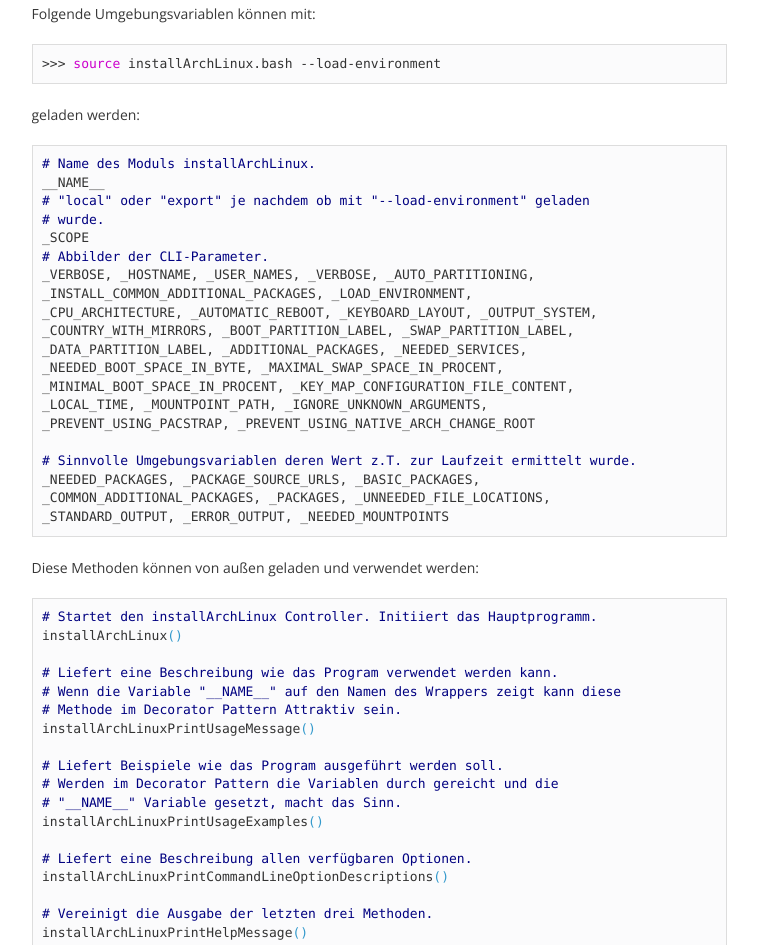
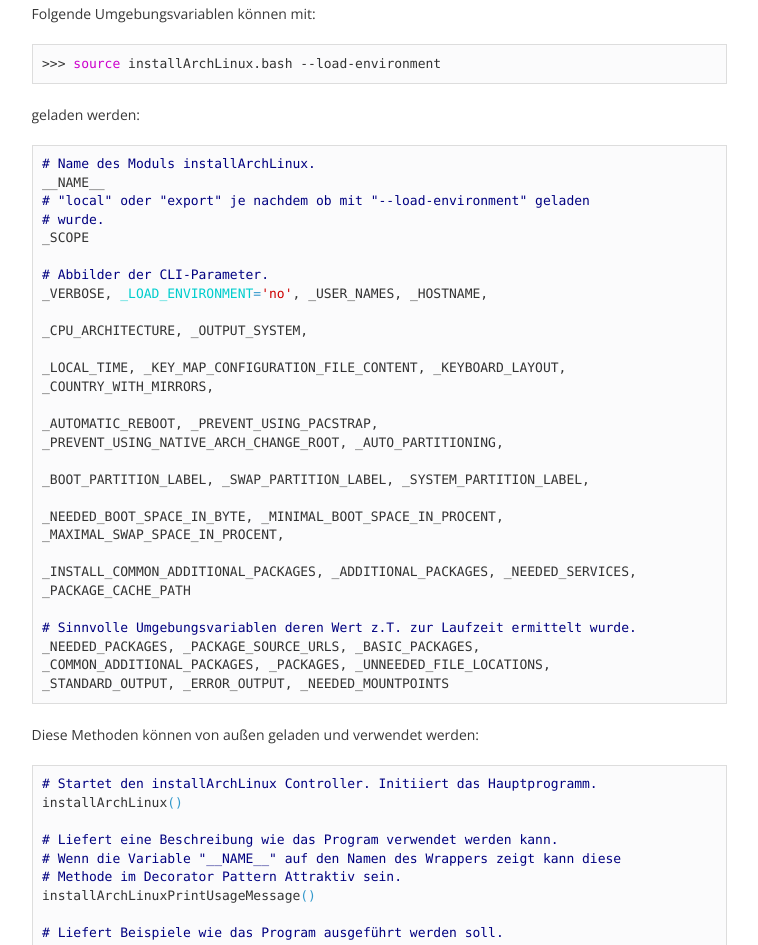
Before and after one commit to archInstall/archInstall, a plain HTML site: page index.html in a window 1280 px wide. Shown: the part 5405-6350 px from the top of the page, without its empty margins (261-1019 px from the left). Drawn offline with nearby package versions, Linux system fonts and the light colour scheme.

Commit message:
Update project homepage content.

```diff
--- a/index.html
+++ b/index.html
@@ -150,16 +150,25 @@ __NAME__
 <span class="c"># &quot;local&quot; oder &quot;export&quot; je nachdem ob mit &quot;--load-environment&quot; geladen</span>
 <span class="c"># wurde.</span>
 _SCOPE
+
 <span class="c"># Abbilder der CLI-Parameter.</span>
-_VERBOSE, _HOSTNAME, _USER_NAMES, _VERBOSE, _AUTO_PARTITIONING,
-_INSTALL_COMMON_ADDITIONAL_PACKAGES, _LOAD_ENVIRONMENT,
-_CPU_ARCHITECTURE, _AUTOMATIC_REBOOT, _KEYBOARD_LAYOUT, _OUTPUT_SYSTEM,
-_COUNTRY_WITH_MIRRORS, _BOOT_PARTITION_LABEL, _SWAP_PARTITION_LABEL,
-_DATA_PARTITION_LABEL, _ADDITIONAL_PACKAGES, _NEEDED_SERVICES,
-_NEEDED_BOOT_SPACE_IN_BYTE, _MAXIMAL_SWAP_SPACE_IN_PROCENT,
-_MINIMAL_BOOT_SPACE_IN_PROCENT, _KEY_MAP_CONFIGURATION_FILE_CONTENT,
-_LOCAL_TIME, _MOUNTPOINT_PATH, _IGNORE_UNKNOWN_ARGUMENTS,
-_PREVENT_USING_PACSTRAP, _PREVENT_USING_NATIVE_ARCH_CHANGE_ROOT
+_VERBOSE, <span class="nv">_LOAD_ENVIRONMENT</span><span class="o">=</span><span class="s1">&#39;no&#39;</span>, _USER_NAMES, _HOSTNAME,
+
+_CPU_ARCHITECTURE, _OUTPUT_SYSTEM,
+
+_LOCAL_TIME, _KEY_MAP_CONFIGURATION_FILE_CONTENT, _KEYBOARD_LAYOUT,
+_COUNTRY_WITH_MIRRORS,
+
+_AUTOMATIC_REBOOT, _PREVENT_USING_PACSTRAP,
+_PREVENT_USING_NATIVE_ARCH_CHANGE_ROOT, _AUTO_PARTITIONING,
+
+_BOOT_PARTITION_LABEL, _SWAP_PARTITION_LABEL, _SYSTEM_PARTITION_LABEL,
+
+_NEEDED_BOOT_SPACE_IN_BYTE, _MINIMAL_BOOT_SPACE_IN_PROCENT,
+_MAXIMAL_SWAP_SPACE_IN_PROCENT,
+
+_INSTALL_COMMON_ADDITIONAL_PACKAGES, _ADDITIONAL_PACKAGES, _NEEDED_SERVICES,
+_PACKAGE_CACHE_PATH
 
 <span class="c"># Sinnvolle Umgebungsvariablen deren Wert z.T. zur Laufzeit ermittelt wurde.</span>
 _NEEDED_PACKAGES, _PACKAGE_SOURCE_URLS, _BASIC_PACKAGES,
```
